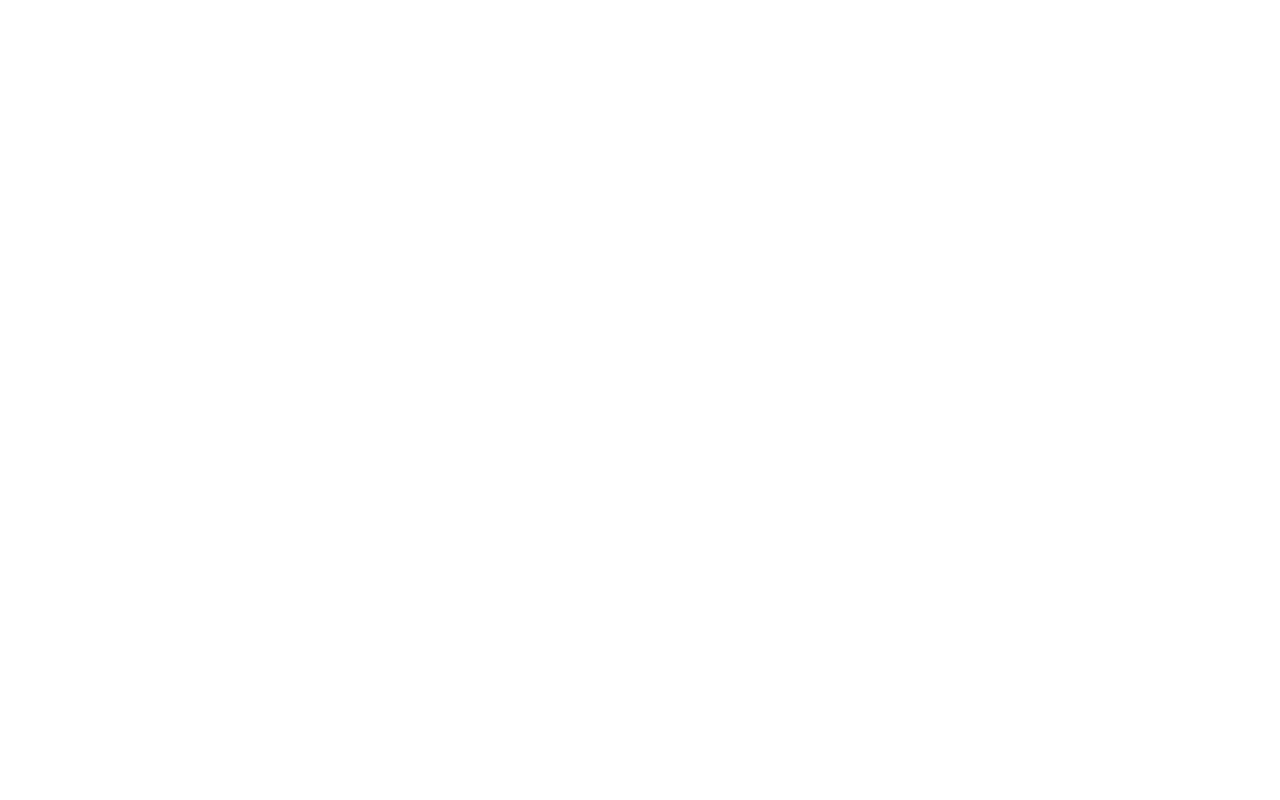
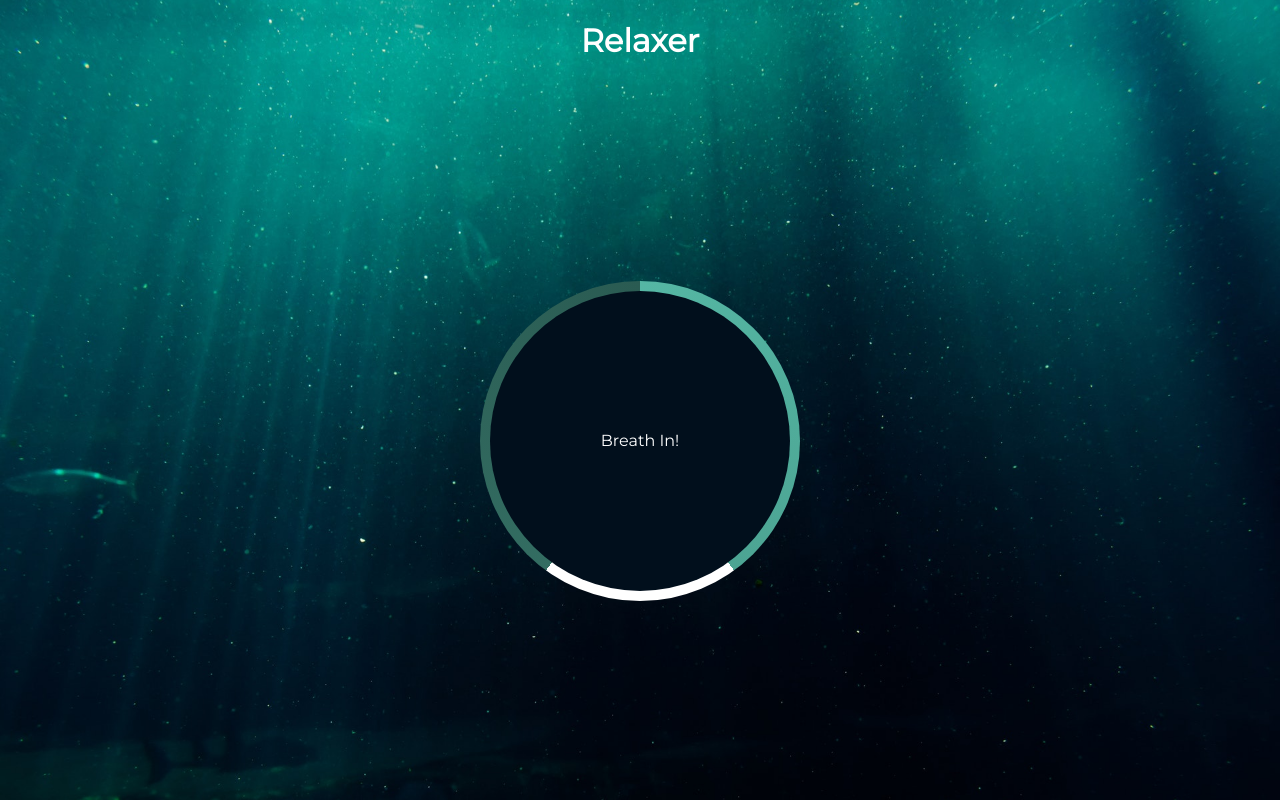
Before and after one commit to RodrigoN01/Relaxer-App, a plain HTML site: page index.html in a window 1280 px wide. Drawn offline with Linux system fonts and the light colour scheme.

Commit message:
added img background and styled the circle

```diff
--- a/index.html
+++ b/index.html
@@ -5,10 +5,23 @@
   <meta charset="UTF-8">
   <meta name="viewport" content="width=device-width, initial-scale=1.0">
   <link rel="stylesheet" href="style.css">
-  <title>Relaxer App</title>
+  <title>Relaxer</title>
 </head>
 
 <body>
+  <h1>Relaxer</h1>
+
+  <div class="container" id="container">
+    <div class="circle"></div>
+
+    <p id="text">Breath In!</p>
+
+    <div class="pointer-container">
+      <span class="pointer"></span>
+    </div>
+
+    <div class="gradient-circle"></div>
+  </div>
 
   <script src="script.js"></script>
 </body>
--- a/style.css
+++ b/style.css
@@ -0,0 +1,58 @@
+@import url('https://fonts.googleapis.com/css2?family=Montserrat&display=swap');
+
+* {
+  box-sizing: border-box;
+}
+
+body {
+  background: #224941 url('./img/bg.jpg') no-repeat center center/cover;
+  color: #fff;
+  font-family: 'Montserrat', sans-serif;
+  min-height: 100vh;
+  overflow: hidden;
+  display: flex;
+  flex-direction: column;
+  align-items: center;
+  margin: 0;
+}
+
+.container {
+  display: flex;
+  align-items: center;
+  justify-content: center;
+  margin: auto;
+  height: 300px;
+  width: 300px;
+  position: relative;
+  transform: scale(1);
+}
+
+.circle {
+  background-color: #010f1c;
+  height: 100%;
+  width: 100%;
+  border-radius: 50%;
+  position: absolute;
+  top: 0;
+  left: 0;
+  z-index: -1;
+}
+
+.gradient-circle {
+  background: conic-gradient(
+    #55b7a4 0%,
+    #4ca493 40%,
+    #fff 40%,
+    #fff 60%,
+    #336d62 60%,
+    #2a5b52 100%
+  );
+  height: 320px;
+  width: 320px;
+  z-index: -2;
+  border-radius: 50%;
+  position: absolute;
+  top: -10px;
+  left: -10px;
+
+}
```
Also changed, not shown: img/bg.jpg (added).
